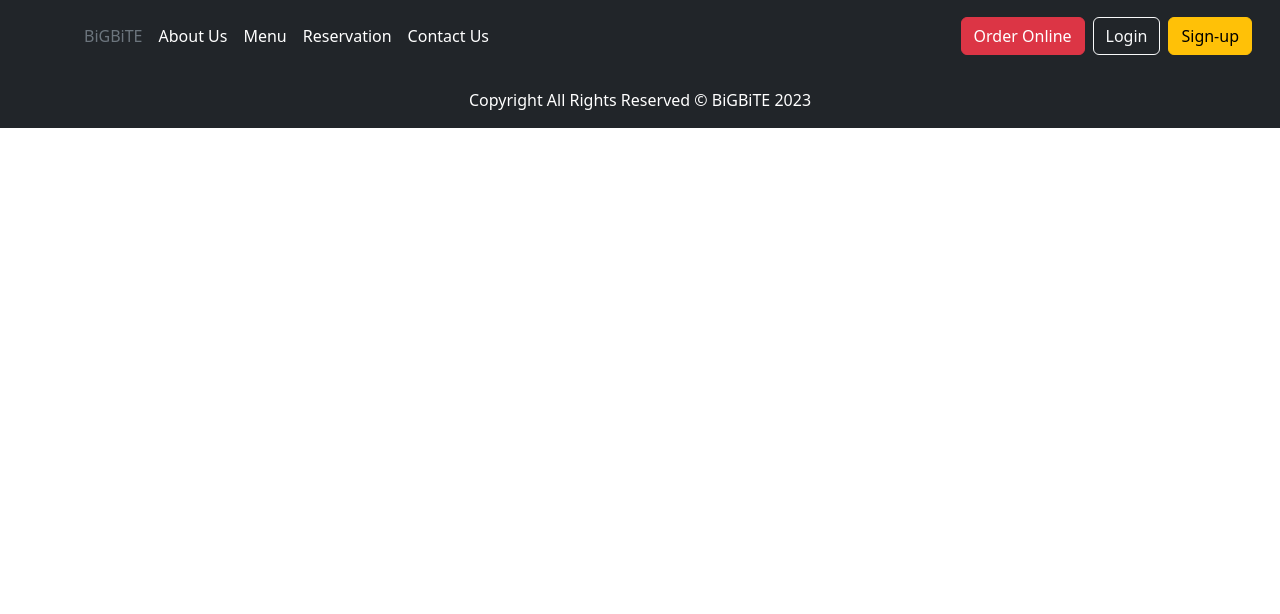
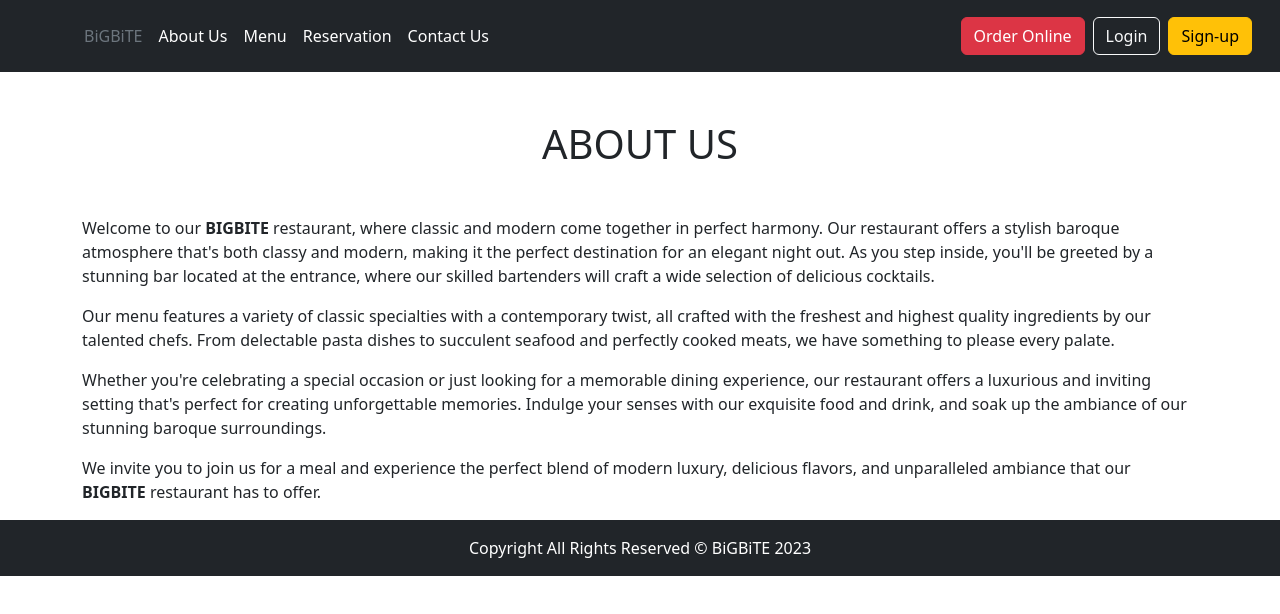
Before and after one commit to kitchPumpum/BigbiteRestaurent, an Angular app in the folder Frontend/: page /about-us in a window 1280 px wide. Before the commit this address led to /. Shown: the top 614 px of the page. Built offline with nearby package versions, Linux system fonts and the light colour scheme.

Commit message:
about-us component

```diff
--- /dev/null
+++ b/Frontend/src/app/about-us/about-us.component.html
@@ -0,0 +1,30 @@
+<div class="container mt-5">
+  <h1 class="text-center mb-5">ABOUT US</h1>
+
+  <p>
+    Welcome to our <strong>BIGBITE</strong> restaurant, where classic and modern
+    come together in perfect harmony. Our restaurant offers a stylish baroque
+    atmosphere that's both classy and modern, making it the perfect destination
+    for an elegant night out. As you step inside, you'll be greeted by a
+    stunning bar located at the entrance, where our skilled bartenders will
+    craft a wide selection of delicious cocktails.
+  </p>
+  <p>
+    Our menu features a variety of classic specialties with a contemporary
+    twist, all crafted with the freshest and highest quality ingredients by our
+    talented chefs. From delectable pasta dishes to succulent seafood and
+    perfectly cooked meats, we have something to please every palate.
+  </p>
+  <p>
+    Whether you're celebrating a special occasion or just looking for a
+    memorable dining experience, our restaurant offers a luxurious and inviting
+    setting that's perfect for creating unforgettable memories. Indulge your
+    senses with our exquisite food and drink, and soak up the ambiance of our
+    stunning baroque surroundings.
+  </p>
+  <p>
+    We invite you to join us for a meal and experience the perfect blend of
+    modern luxury, delicious flavors, and unparalleled ambiance that our
+    <strong>BIGBITE</strong> restaurant has to offer.
+  </p>
+</div>
--- a/Frontend/src/app/app.module.ts
+++ b/Frontend/src/app/app.module.ts
@@ -14,6 +14,7 @@ import { HeaderComponent } from './header/header.component';
 import { BodyComponent } from './body/body.component';
 import { FooterComponent } from './footer/footer.component';
 import { SingupComponent } from './singup/singup.component';
+import { AboutUsComponent } from './about-us/about-us.component';
 
 @NgModule({
   declarations: [
@@ -27,7 +28,8 @@ import { SingupComponent } from './singup/singup.component';
     HeaderComponent,
     BodyComponent,
     FooterComponent,
-    SingupComponent
+    SingupComponent,
+    AboutUsComponent
   ],
   imports: [
     BrowserModule,
--- a/Frontend/src/app/header/header.component.html
+++ b/Frontend/src/app/header/header.component.html
@@ -1,16 +1,36 @@
 <header class="p-3 text-bg-dark">
   <div class="container-fluid">
-      <div class="d-flex flex-wrap align-items-center justify-content-center justify-content-lg-start">
-        <a href="/" class="d-flex align-items-center mb-2 mb-lg-0 text-white text-decoration-none">
-          <svg class="bi me-2" width="40" height="32" role="img" aria-label="Bootstrap">
+    <div
+      class="d-flex flex-wrap align-items-center justify-content-center justify-content-lg-start"
+    >
+      <a
+        href="/"
+        class="d-flex align-items-center mb-2 mb-lg-0 text-white text-decoration-none"
+      >
+        <svg
+          class="bi me-2"
+          width="40"
+          height="32"
+          role="img"
+          aria-label="Bootstrap"
+        >
           <use xlink:href="#bootstrap"></use>
         </svg>
       </a>
 
-        <ul class="nav col-12 col-lg-auto me-lg-auto mb-2 justify-content-center mb-md-0">
+      <ul
+        class="nav col-12 col-lg-auto me-lg-auto mb-2 justify-content-center mb-md-0"
+      >
         <li><a href="#" class="nav-link px-2 text-secondary">BiGBiTE</a></li>
-          <li><a href="#" class="nav-link px-2 text-white">About Us</a></li>
-          <li><a href="#" class="nav-link px-2 text-white" data-bs-toggle="dropdown">Menu</a>
+        <li>
+          <a routerLink="/about-us" class="nav-link px-2 text-white"
+            >About Us</a
+          >
+        </li>
+        <li>
+          <a href="#" class="nav-link px-2 text-white" data-bs-toggle="dropdown"
+            >Menu</a
+          >
           <ul class="dropdown-menu dropdown-menu-dark">
             <li><a class="dropdown-item" href="#">Arabic</a></li>
             <li><a class="dropdown-item" href="#">Chinese</a></li>
@@ -18,8 +38,16 @@
             <li><a class="dropdown-item" href="#">FastFood</a></li>
           </ul>
         </li>
-          <li><a routerLink="/reservation" class="nav-link px-2 text-white">Reservation</a></li>
-          <li><a routerLink="/contact-us" class="nav-link px-2 text-white">Contact Us</a></li>
+        <li>
+          <a routerLink="/reservation" class="nav-link px-2 text-white"
+            >Reservation</a
+          >
+        </li>
+        <li>
+          <a routerLink="/contact-us" class="nav-link px-2 text-white"
+            >Contact Us</a
+          >
+        </li>
       </ul>
 
       <!-- <form class="col-12 col-lg-auto mb-3 mb-lg-0 me-lg-3" role="search">
@@ -28,9 +56,15 @@
         </form> -->
 
       <div class="text-end">
-          <a routerLink="/order-online" type="button" class="btn btn-danger me-2">Order Online</a>
-          <a routerLink="/login" type="button" class="btn btn-outline-light me-2">Login</a>
-          <a routerLink="/signup" type="button" class="btn btn-warning">Sign-up</a>
+        <a routerLink="/order-online" type="button" class="btn btn-danger me-2"
+          >Order Online</a
+        >
+        <a routerLink="/login" type="button" class="btn btn-outline-light me-2"
+          >Login</a
+        >
+        <a routerLink="/signup" type="button" class="btn btn-warning"
+          >Sign-up</a
+        >
       </div>
     </div>
   </div>
```
Also changed, not shown: Frontend/src/app/about-us/about-us.component.ts (added, +10 -0 lines), Frontend/src/app/app-routing.module.ts (+7 -1 lines), Frontend/src/app/about-us/about-us.component.css (added), 1 other file (tests, documents, lock files or other folders). Lines whose indentation alone changed are shown as unchanged.
